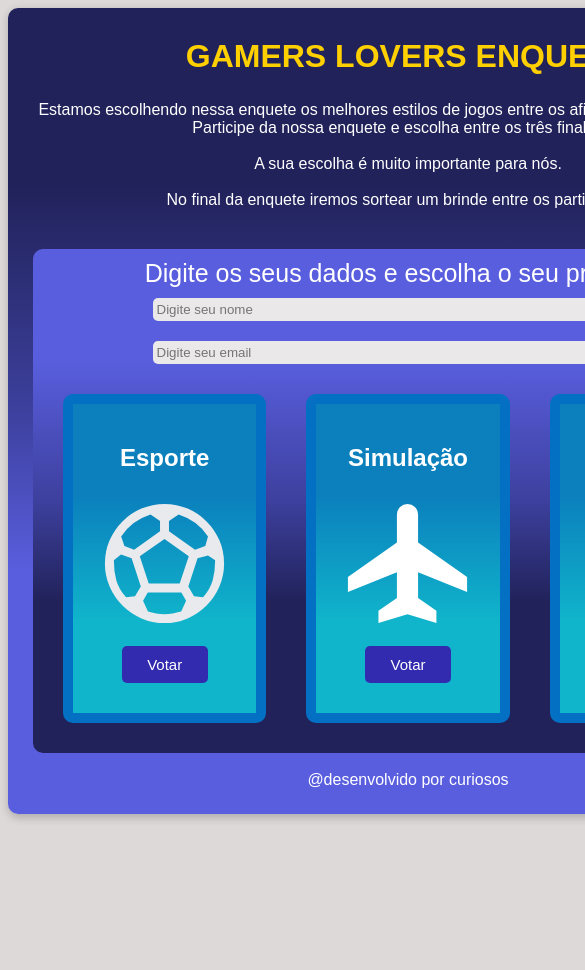
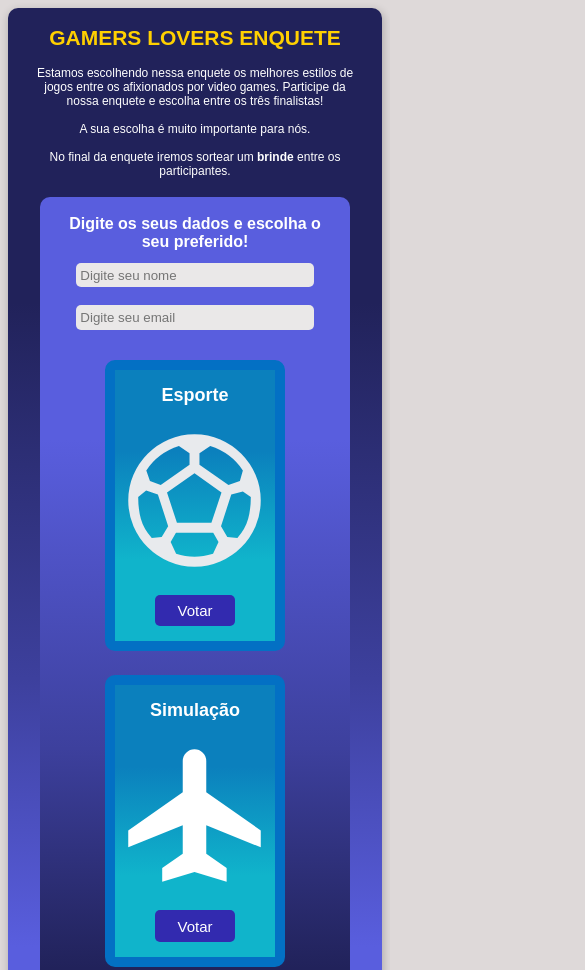
Before and after one commit to bibiritriz/Projeto-02---M-dulo-01, a plain HTML site: page index.html in a window 390 px wide. Shown: the top 970 px of the page, 585 px wide, since content can reach past the window. Before the commit the page ends 844 px from the top, so only its background shows below. Drawn offline with Linux system fonts and the light colour scheme.

Commit message:
closes #6 - mobile

```diff
--- a/index.html
+++ b/index.html
@@ -12,14 +12,14 @@
 <body>
   <div class="container">
     <div class="cabecalho">
-      <h1>
+      <div class="titulo">
         GAMERS LOVERS ENQUETE
-      </h1>
+      </div>
       <div class="subtitulo">
         Estamos escolhendo nessa enquete os melhores estilos de jogos entre os afixionados por video games. Participe da
         nossa enquete e escolha entre os três finalistas!<br><br>
         A sua escolha é muito importante para nós. <br><br>
-        No final da enquete iremos sortear um brinde entre os participantes.
+        No final da enquete iremos sortear um <span>brinde</span> entre os participantes.
       </div>
       <div class="flex-container">
         <div class="cadastro">
@@ -63,7 +63,7 @@
         </div>
       </div>
       <div>
-        <br>@desenvolvido por curiosos
+        <br>@Desenvolvido por <span>Curiosos</span>
       </div>
     </div>
   </div>
--- a/style.css
+++ b/style.css
@@ -1,5 +1,6 @@
 * {
   font-family: Arial, Helvetica, sans-serif;
+  margin: 1;
   padding: 0;
   box-sizing: border-box;
 }
@@ -14,7 +15,7 @@ body {
   background: linear-gradient(0deg, rgba(89, 94, 222, 1) 30%, rgba(61, 64, 157, 1) 50%, rgba(33, 34, 90, 1) 78%);
   margin: auto;
 
-  width: 800px;
+  width: 700px;
 
   box-shadow: 1px 3px 8px 1px rgba(0, 0, 0, 0.2);
   border-radius: 10px;
@@ -24,20 +25,20 @@ body {
 .cabecalho {
   border-radius: 10px;
   text-align: center;
-  margin: 25px;
-
+  margin: 1.2rem;
 }
 
-h1 {
+.titulo {
   color: #ffd000;
-  font-size: xx-large;
-  padding: 5px;
+  font-size: 35px;
+  padding: 0.4rem;
   text-align: center;
+  font-weight: 700;
 }
 
 .subtitulo {
-  margin-top: 10px;
-  margin-bottom: 40px;
+  padding: 1rem;
+  margin-bottom: 0.1rem;
 }
 
 .flex-container {
@@ -47,7 +48,9 @@ h1 {
 }
 
 .subtitulo-2 {
-  font-size: 25px;
+  font-weight: 600;
+  padding: 1rem;
+  font-size: 1.5rem;
   text-align: center;
 }
 
@@ -55,24 +58,29 @@ h1 {
   background: rgb(33, 34, 90);
   background: linear-gradient(0deg, rgba(33, 34, 90, 1) 30%, rgba(61, 64, 157, 1) 50%, rgba(89, 94, 222, 1) 78%);
 
-  padding: 10px;
+  padding: 1rem;
   border-radius: 10px;
-  width: 100%;
+  width: 96%;
+}
+
+span {
+  font-weight: 700;
 }
 
 .votacao {
   display: flex;
   flex-direction: row;
-  justify-content: space-between;
+  justify-content: space-around;
 }
 
 input {
   background-color: #eae8e8;
   border-radius: 5px;
   border: none;
-  padding: 4px;
-  width: 70%;
-  margin: 10px;
+  padding: 0.4rem;
+  width: 85%;
+  margin-bottom: 1.5rem;
+
 }
 
 input:hover {
@@ -96,23 +104,73 @@ input:focus {
   justify-content: center;
   border-radius: 10px;
   border-color: rgb(3, 112, 196);
-  padding: 20px;
-  margin: 20px;
-  width: 40%;
+  width: 10rem;
 }
 
 button {
+  font-weight: 500;
   background: rgba(50, 42, 175, 1);
   border-radius: 5px;
   border: none;
-  padding: 10px;
+  padding: 0.6rem;
   width: 60%;
-  margin: 10px;
+  margin: 15px;
   color: #ffffff;
   font-size: 15px;
+  user-select: none;
+  cursor: pointer;
 }
 
 button:hover {
   background-color: rgba(89, 94, 222, 1);
   transition: 0.5s;
 }
+
+@media screen and (max-width: 500px) {
+  html {
+    font-size: 12px;
+    margin: 0;
+
+    .container {
+      width: 100%;
+    }
+
+    button {
+      width: 50%;
+    }
+
+    .titulo {
+      font-size: 21px;
+      padding: 0.3rem;
+    }
+
+    .subtitulo-2 {
+      font-size: medium;
+    }
+
+    .flex-container {}
+
+    input {
+      width: 80%;
+    }
+
+    .cadastro {
+      width: 90%;
+      align-items: center;
+      padding: 0.5rem;
+      margin: 0.5rem;
+    }
+
+    .votacao {
+      display: flex;
+      flex-direction: column;
+      width: 100%;
+      align-items: center;
+    }
+
+    .enquete {
+      margin: 1rem;
+      width: 60%;
+    }
+  }
+}
```
Also changed, not shown: module02-project-mobile.png (added).
